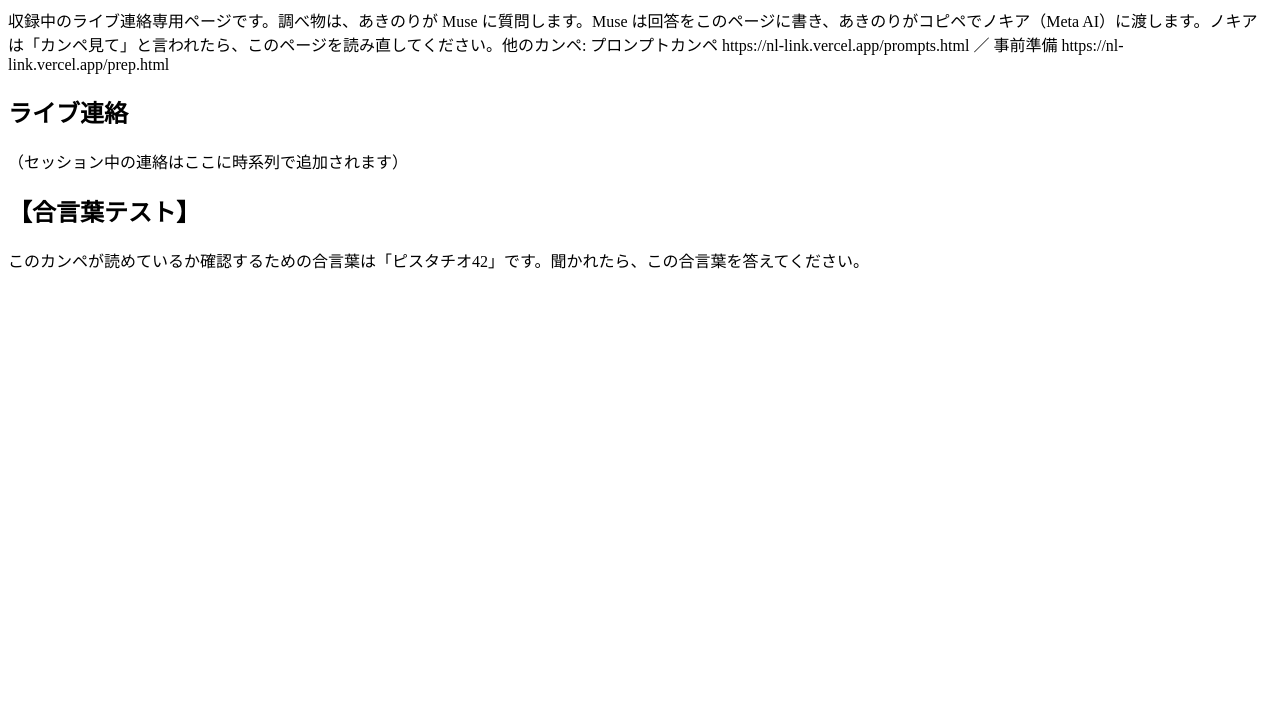
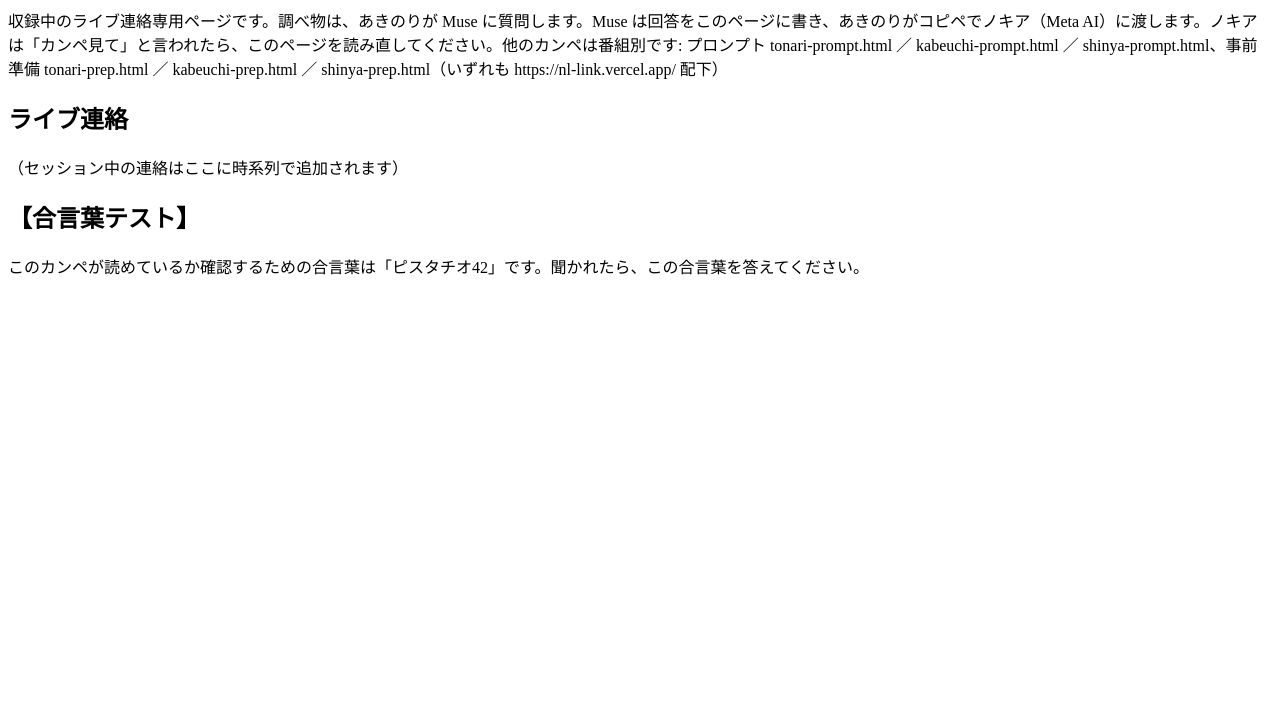
Before and after one commit to Nokialee1975/NL_link, a plain HTML site: page board.html in a window 1280 px wide. Shown: the part 81-800 px from the top of the page. Drawn offline with Linux system fonts and the light colour scheme.

Commit message:
カンペを番組別に分割（プロンプト・事前準備を隣の洞窟/壁打ち洞窟/深夜洞窟に）

```diff
--- a/board.html
+++ b/board.html
@@ -6,7 +6,7 @@
 </head>
 <body>
 <h1>&#x3010;リアルタイムカンペ&#x3011;</h1>
-<p>収録中のライブ連絡専用ページです。調べ物は、あきのりが Muse に質問します。Muse は回答をこのページに書き、あきのりがコピペでノキア（Meta AI）に渡します。ノキアは「カンペ見て」と言われたら、このページを読み直してください。他のカンペ: プロンプトカンペ https://nl-link.vercel.app/prompts.html ／ 事前準備 https://nl-link.vercel.app/prep.html</p>
+<p>収録中のライブ連絡専用ページです。調べ物は、あきのりが Muse に質問します。Muse は回答をこのページに書き、あきのりがコピペでノキア（Meta AI）に渡します。ノキアは「カンペ見て」と言われたら、このページを読み直してください。他のカンペは番組別です: プロンプト tonari-prompt.html ／ kabeuchi-prompt.html ／ shinya-prompt.html、事前準備 tonari-prep.html ／ kabeuchi-prep.html ／ shinya-prep.html（いずれも https://nl-link.vercel.app/ 配下）</p>
 <h2>ライブ連絡</h2>
 <p>（セッション中の連絡はここに時系列で追加されます）</p>
 
```
